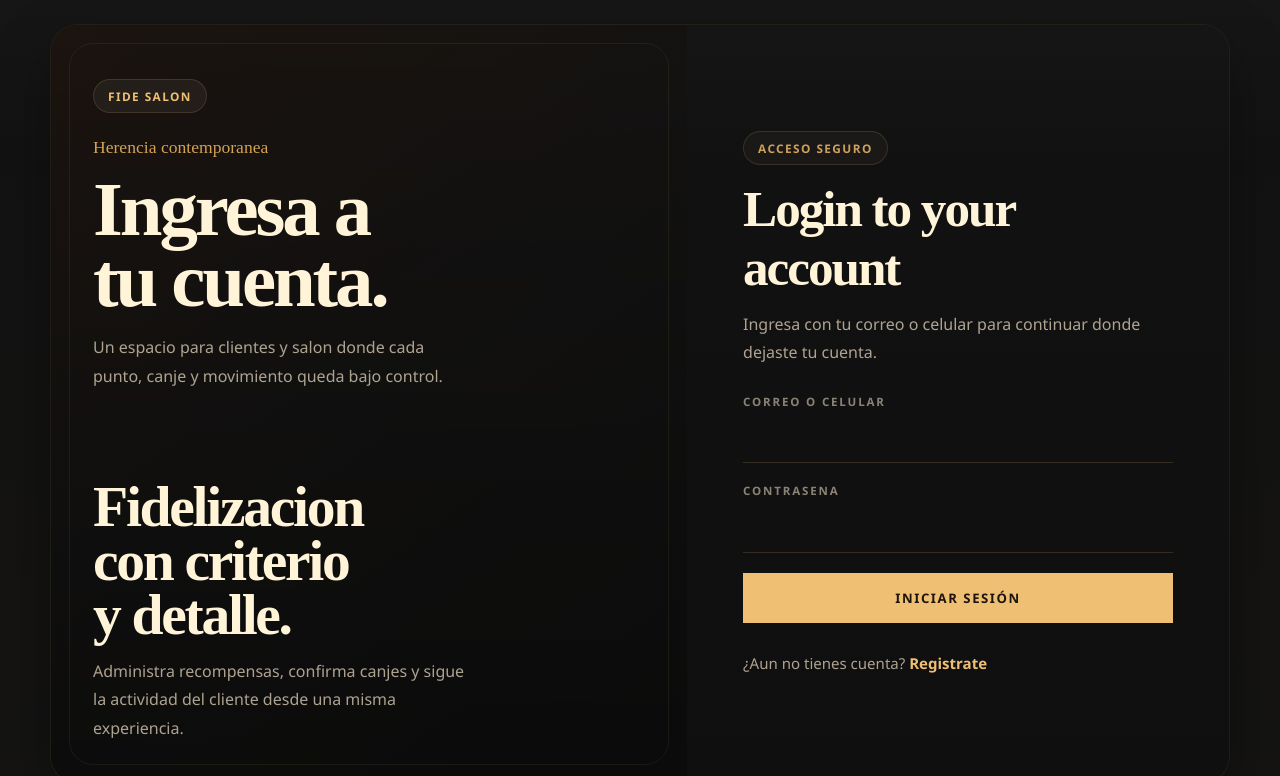
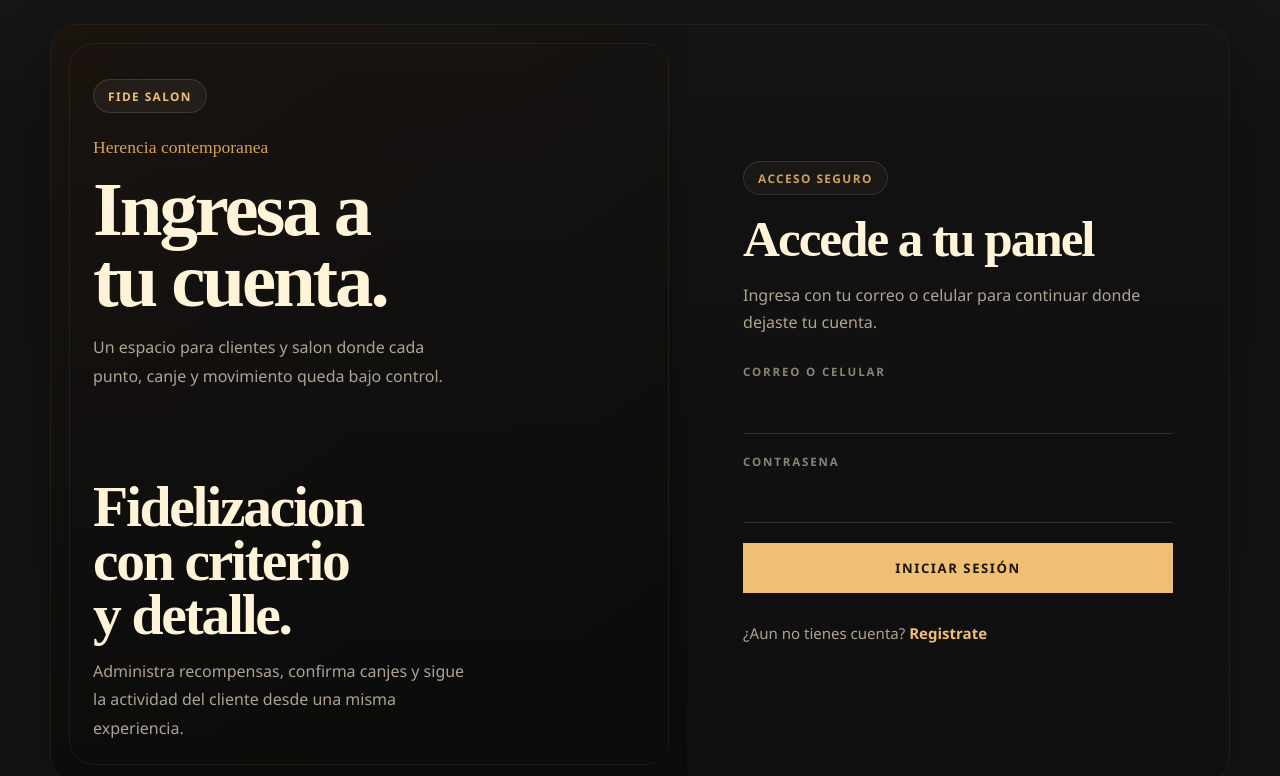
Before and after one commit to a-vil/Salon-front-p, a React (Vite) app: page /login in a window 1280 px wide. Shown: the top 776 px of the page. Built offline with nearby package versions, Linux system fonts and the light colour scheme; no server answers.

Commit message:
fix: corrige iconos del panel de actividad y texto del login en ingles

```diff
--- a/src/pages/auth/LoginPage.tsx
+++ b/src/pages/auth/LoginPage.tsx
@@ -75,7 +75,7 @@ export function LoginPage() {
           <div className="login-editorial-panel-inner">
             <div className="login-editorial-heading">
               <span className="login-editorial-badge subtle">Acceso seguro</span>
-              <h2>Login to your account</h2>
+              <h2>Accede a tu panel</h2>
               <p>Ingresa con tu correo o celular para continuar donde dejaste tu cuenta.</p>
             </div>
 
--- a/src/pages/client/ClientDashboardPage.tsx
+++ b/src/pages/client/ClientDashboardPage.tsx
@@ -110,11 +110,11 @@ export function ClientDashboardPage() {
               <div className="visit-history-list">
                 {recentMovements.map((movement) => (
                   <article key={movement.id} className="visit-history-item">
-                    <div className="visit-history-icon">{movement.tipo === 'canje' ? '?' : '?'}</div>
+                    <div className="visit-history-icon">{movement.tipo === 'canje' ? '↻' : '↑'}</div>
                     <div className="visit-history-copy">
                       <h3>{formatMovementLabel(movement)}</h3>
                       <p>
-                        {new Date(movement.fecha_movimiento).toLocaleDateString()} ? {movement.tipo === 'canje' ? 'Canje confirmado' : 'Puntos acumulados'}
+                        {new Date(movement.fecha_movimiento).toLocaleDateString()} · {movement.tipo === 'canje' ? 'Canje confirmado' : 'Puntos acumulados'}
                       </p>
                     </div>
                     <div className="visit-history-meta">
```
